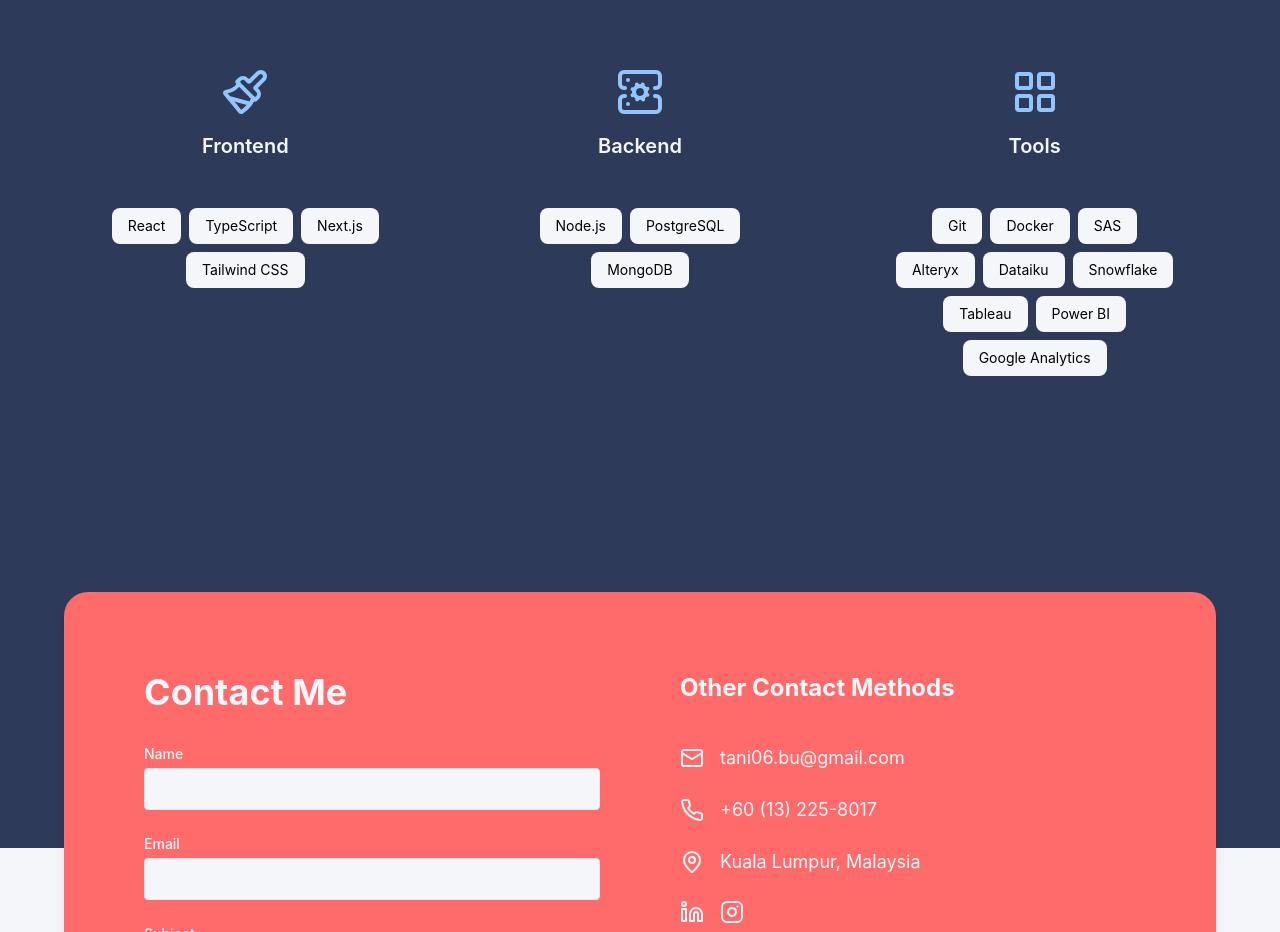
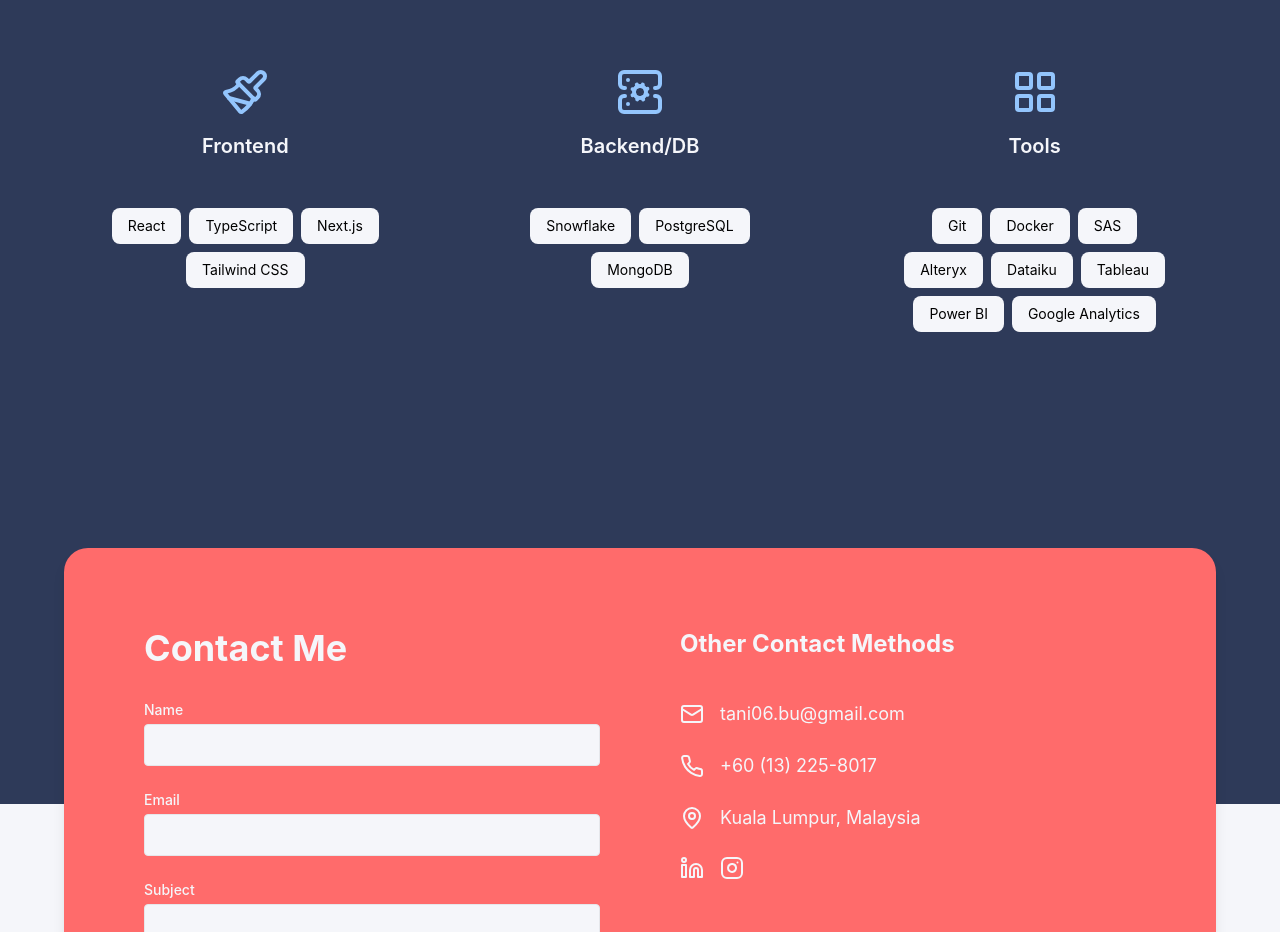
Before and after one commit to tani06koki/portfolio, a React (Create React App) app: page / in a window 1280 px wide. Shown: the part 2520-3452 px from the top of the page. Built offline with nearby package versions, Linux system fonts and the light colour scheme; the HTML template or start-up script is replaced by a standard one.

Commit message:
good job

```diff
--- a/src/pages/Skill.tsx
+++ b/src/pages/Skill.tsx
@@ -14,8 +14,8 @@
     { icons: Cloud, category: "Cloud", items: ["Azure", "AWS", "GCP"] },
     { icons: ChartNoAxesCombined, category: "Finance", items: ["Portfolio Management", "Derivatives", "Credit Analysis", "Corporate Finance"] },
     { icons: Paintbrush, category: "Frontend", items: ["React", "TypeScript", "Next.js", "Tailwind CSS"] },
-    { icons: ServerCog, category: "Backend", items: ["Node.js", "PostgreSQL", "MongoDB"] },
-    { icons: LayoutGrid, category: "Tools", items: ["Git", "Docker", "SAS", "Alteryx", "Dataiku", "Snowflake", "Tableau", "Power BI", "Google Analytics"] }
+    { icons: ServerCog, category: "Backend/DB", items: ["Snowflake", "PostgreSQL", "MongoDB"] },
+    { icons: LayoutGrid, category: "Tools", items: ["Git", "Docker", "SAS", "Alteryx", "Dataiku", "Tableau", "Power BI", "Google Analytics"] }
   ];
 
   return (
```
